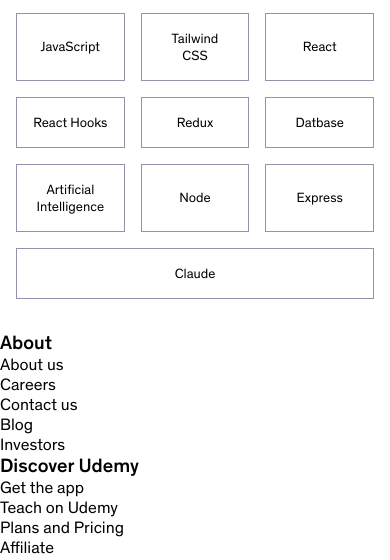
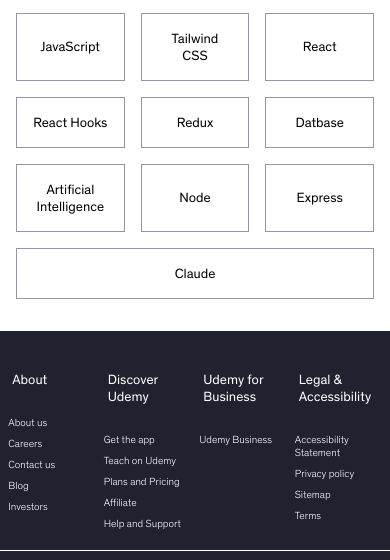
Before and after one commit to Prasanth-1011/Udemy-Clone, a plain HTML site: page index.html in a window 390 px wide. Shown: the part 2519-3079 px from the top of the page. Drawn offline with nearby package versions, Linux system fonts and the light colour scheme.

Commit message:
Add files via upload

```diff
--- a/Styles/Courses.css
+++ b/Styles/Courses.css
@@ -130,16 +130,54 @@
 
 /* -------------------------------------------------------------------------------------------------------------------------- */
 
+.source {
+    background-color: #202230;
+    color: white;
+    display: flex;
+}
+
+.source__about,
+.source__discover,
+.source__business,
+.source__accessibility {
+    flex: 1 0 25%;
+    padding: 1.5rem;
+}
+
+.source__about h3,
+.source__discover h3,
+.source__business h3,
+.source__accessibility h3 {
+    padding: 1.5rem 0.5rem;
+}
+
+.source__about ul li,
+.source__discover ul li,
+.source__business ul li,
+.source__accessibility ul li {
+    font-weight: 100;
+    padding: 0.5rem 0.5rem;
+    list-style: none;
+}
+
+.source__about ul li:hover,
+.source__discover ul li:hover,
+.source__business ul li:hover,
+.source__accessibility ul li:hover {
+    text-decoration: underline;
+}
+
 .footer {
     padding: 1.5rem 4rem;
     background-color: #202230;
+    border-top: 1px solid white;
     color: white;
     font-weight: 100;
     justify-content: space-between;
 }
 
 .footer__logo {
-    padding: 0 3rem !important;
+    padding: 0 1rem !important;
     gap: 0.75rem;
 }
 
--- a/Styles/Styles.css
+++ b/Styles/Styles.css
@@ -460,6 +460,34 @@
         padding-top: 0.5rem !important;
     }
 
+    .source {
+        padding: 0 0.25rem;
+    }
+
+    .source__about,
+    .source__discover,
+    .source__business,
+    .source__accessibility {
+        padding: 1rem 0.25 !important;
+    }
+
+    .source__about h3,
+    .source__discover h3,
+    .source__business h3,
+    .source__accessibility h3 {
+        padding: 0.5rem;
+        font-size: small;
+        font-weight: 400;
+    }
+
+    .source__about ul li,
+    .source__discover ul li,
+    .source__business ul li,
+    .source__accessibility ul li {
+        font-size: x-small;
+        padding: 0.25rem 0.25rem !important;
+    }
+
     .footer {
         padding: 1rem !important;
         font-size: smaller;
```
